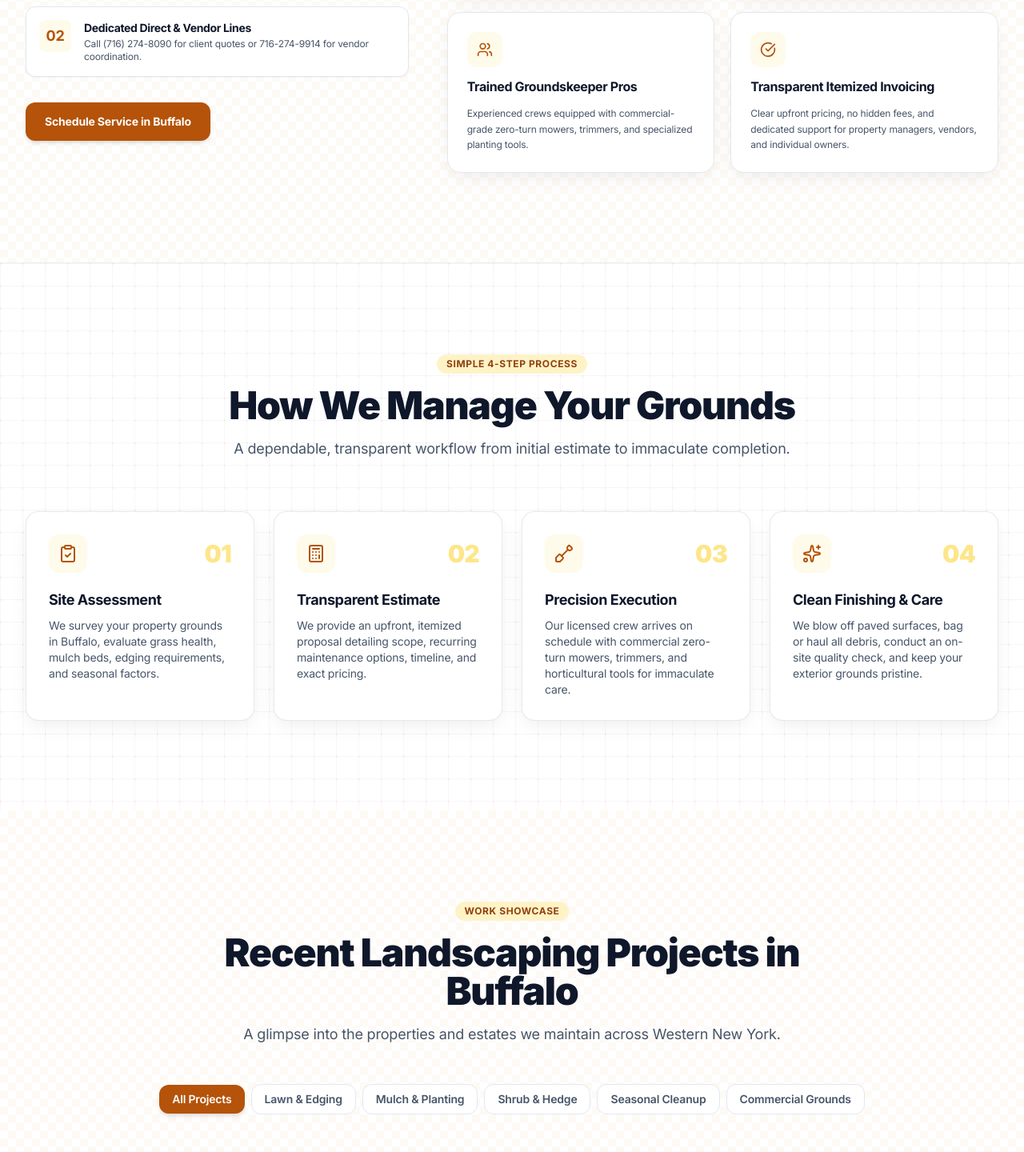
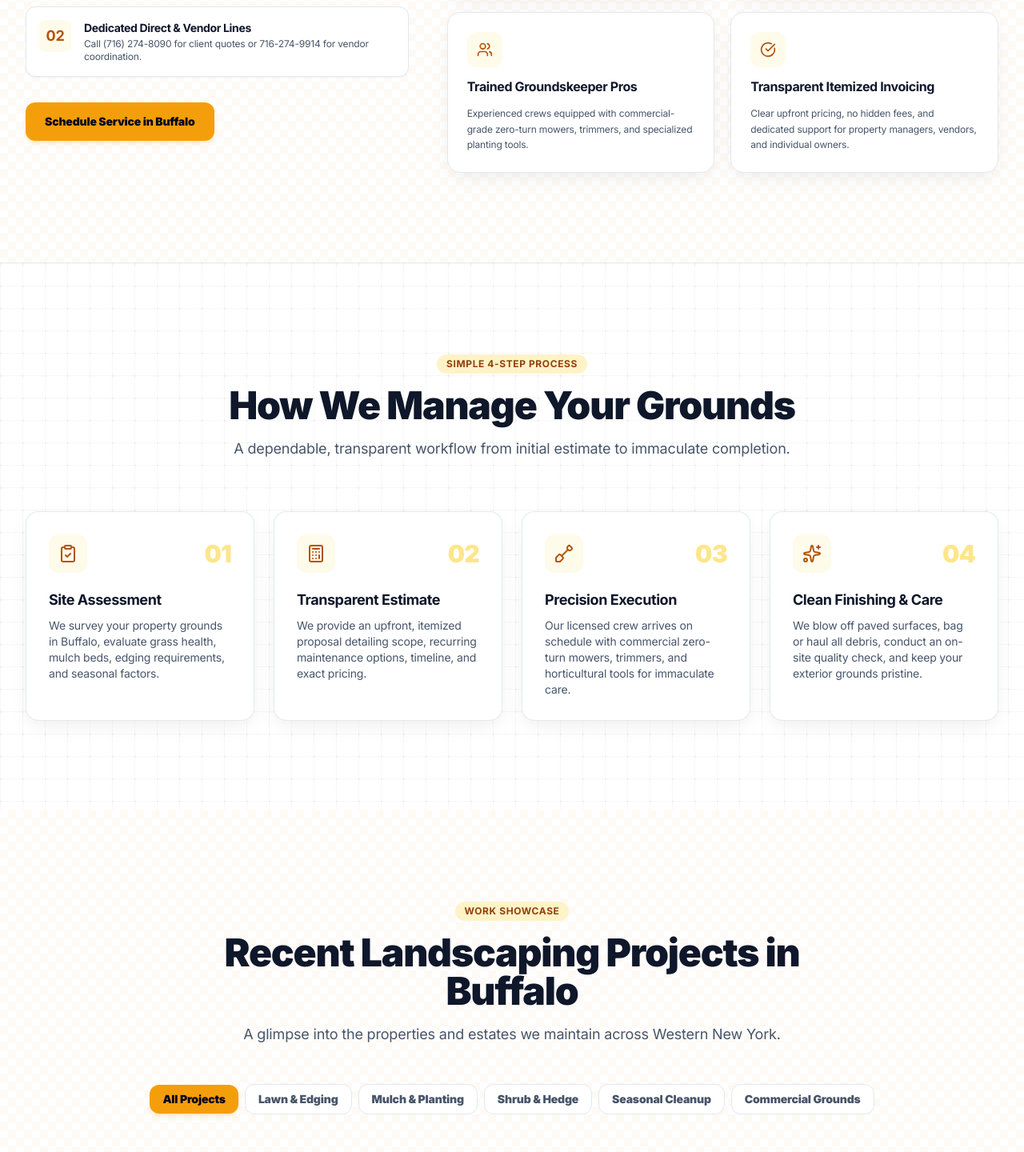
Before and after one commit to mhcybroot/Finara-Property-Solutions-LLC, a React (Vite) app: page / in a window 1280 px wide. Shown: the part 3220-4660 px from the top of the page at 80% size. Built offline with nearby package versions, Linux system fonts and the light colour scheme.

Commit message:
style: ensure all buttons, active tabs, and highlighted texts use official Amber Gold (#f59e0b) theme

```diff
--- a/src/components/Gallery.jsx
+++ b/src/components/Gallery.jsx
@@ -89,9 +89,9 @@ export default function Gallery() {
             <button
               key={tab.id}
               onClick={() => setFilter(tab.id)}
-              className={`px-4 py-2 rounded-xl text-xs sm:text-sm font-semibold transition-all duration-200 ${
+              className={`px-4 py-2 rounded-xl text-xs sm:text-sm font-black transition-all duration-200 ${
                 filter === tab.id
-                  ? 'bg-finara-700 text-white shadow-md'
+                  ? 'bg-finara-500 text-slate-950 shadow-md shadow-amber-500/20'
                   : 'bg-white text-slate-600 hover:bg-slate-100 border border-slate-200'
               }`}
             >
--- a/src/components/ServiceArea.jsx
+++ b/src/components/ServiceArea.jsx
@@ -84,7 +84,7 @@ export default function ServiceArea() {
                 <div className="pt-2">
                   <a
                     href="#contact"
-                    className="block w-full text-center bg-finara-600 hover:bg-finara-500 text-white font-bold py-3 rounded-xl transition-colors text-sm shadow-md"
+                    className="block w-full text-center bg-finara-500 hover:bg-finara-600 text-slate-950 font-black py-3 rounded-xl transition-colors text-sm shadow-md shadow-amber-500/20"
                   >
                     Request Service In Your Area
                   </a>
--- a/src/components/WhyChooseUs.jsx
+++ b/src/components/WhyChooseUs.jsx
@@ -78,7 +78,7 @@ export default function WhyChooseUs() {
             <div className="pt-2">
               <a
                 href="#contact"
-                className="inline-flex items-center justify-center bg-finara-700 hover:bg-finara-800 text-white font-bold text-sm px-6 py-3.5 rounded-xl shadow-md transition-colors"
+                className="inline-flex items-center justify-center bg-finara-500 hover:bg-finara-600 text-slate-950 font-black text-sm px-6 py-3.5 rounded-xl shadow-md shadow-amber-500/20 transition-all"
               >
                 Schedule Service in Buffalo
               </a>
```
